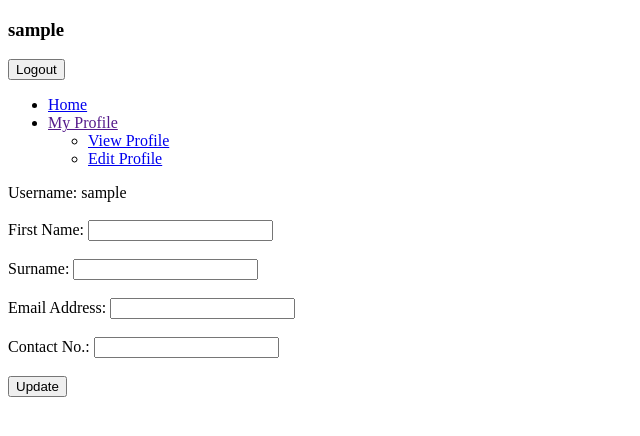
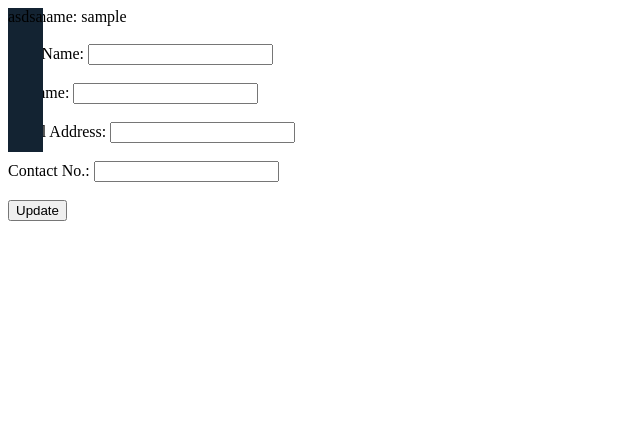
Before and after one commit to Z3phyr425/hotelreservation, a PHP site: page /editprofile.php in a window 1280 px wide. Shown: the top 436 px of the page, without its empty margins (0-640 px from the left). Run offline with PHP 8.4, Linux system fonts and the light colour scheme; a user stored in the database is signed in; data comes from the database, SQL or seed files in the repository; data that the repository does not hold is empty.

Commit message:
Update header.php

```diff
--- a/header.php
+++ b/header.php
@@ -1,42 +1,12 @@
-<div id="header">
-        <h3>
-            <?php echo $_SESSION['User'];?>
-        </h3>
-        <form action="" method="post">
-            <input type="submit" name="logout" value="Logout" class="btn1">
-            <?php
-                if(isset($_POST['logout'])){
-                    session_destroy();
-                    header("location: index.php");
-                }
-            ?>
-        </form>
-        <?php
-            if($role == "Admin"){
-                echo "  <ul>
-                            <li><a href=\"indexportal.php\">Home</a></li>
-                            <li><a href=\"\">Accounts</a>
-                                <ul>
-                                    <li><a href=\"createedit.php\">Create & Edit User</a></li>
-                                    <li><a href=\"#\">Tab2.2</a></li>
-                                </ul>
-                            </li>
-                            <li><a href=\"\">Tab3</a>
-                                <ul>
-                                    <li><a href=\"#\">Tab3.1</a></li>
-                                </ul>
-                            </li>
-                        </ul>";
-            }else{
-                echo "  <ul>
-                            <li><a href=\"indexportal.php\">Home</a></li>
-                            <li><a href=\"\">My Profile</a>
-                                <ul>
-                                    <li><a href=\"viewprofile.php\">View Profile</a></li>
-                                    <li><a href=\"editprofile.php\">Edit Profile</a></li>
-                                </ul>
-                            </li>
-                        </ul>";
-            }
-        ?>
-    </div>
+<style type="text/css">
+	.container_header{
+        height: calc(18%);
+        background: #132332;
+        margin: 0;
+        position: absolute;
+	}
+</style>
+
+<div class="container container_header m-0 mw-100 border">
+	asdsa
+</div>
```
